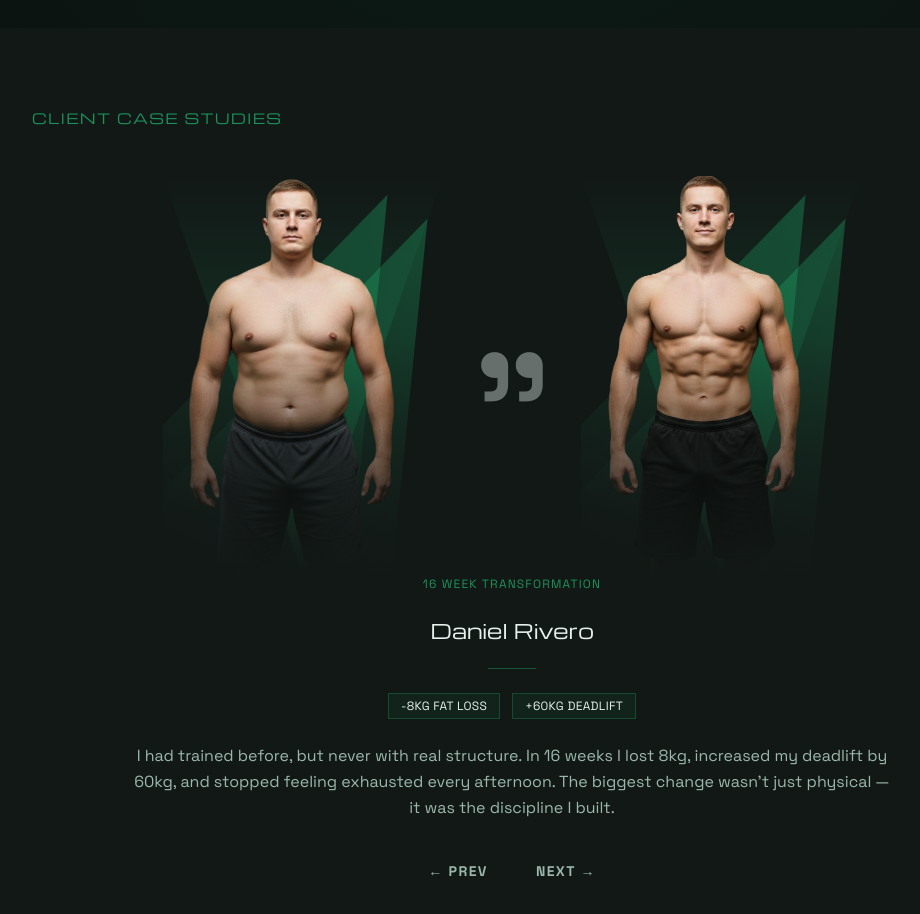
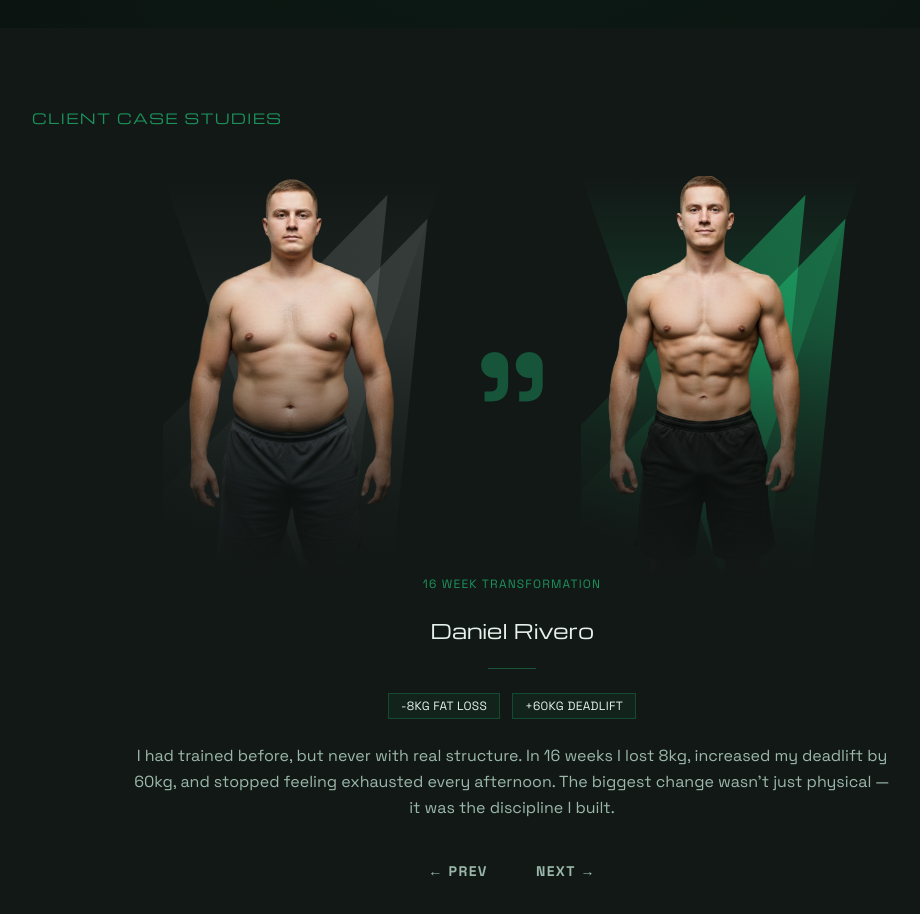
Before and after one commit to wcossior/fitness-web, a React (Vite) app: page / in a window 1280 px wide. Shown: the part 2720-3634 px from the top of the page, without its empty margins (128-1048 px from the left). Built offline with nearby package versions, Linux system fonts and the light colour scheme.

Commit message:
improving testimonial card

```diff
--- a/src/components/Results/Testimonial.tsx
+++ b/src/components/Results/Testimonial.tsx
@@ -15,9 +15,9 @@ export const Testimonial = ({ photoBefore, photoAfter, name, quote, duration, me
             <div className="hidden lg:grid grid-cols-7">
                 <div className="col-span-3 place-self-end">
                     <div className="relative overflow-hidden h-100 w-70 self-end">
-                        <div className="absolute h-full w-full rotate-25 bg-gradient-to-b from-primary/25 to-transparent [clip-path:polygon(50%_0%,_0%_100%,_100%_100%)] z-1 top-0"></div>
-                        <div className="absolute h-full w-full rotate-25 bg-gradient-to-b from-primary/25 to-transparent [clip-path:polygon(50%_0%,_0%_100%,_100%_100%)] z-1 top-6 left-10"></div>
-                        <div className="absolute h-full w-full rotate-180 bg-gradient-to-b from-primary/25 to-transparent [clip-path:polygon(50%_0%,_0%_100%,_100%_100%)] z-1 inset-0"></div>
+                        <div className="absolute h-full w-full rotate-25 bg-gradient-to-b from-text-primary/15 to-transparent [clip-path:polygon(50%_0%,_0%_100%,_100%_100%)] z-1 top-0"></div>
+                        <div className="absolute h-full w-full rotate-25 bg-gradient-to-b from-text-primary/15 to-transparent [clip-path:polygon(50%_0%,_0%_100%,_100%_100%)] z-1 top-6 left-10"></div>
+                        <div className="absolute h-full w-full rotate-180 bg-gradient-to-b from-text-primary/15 to-transparent [clip-path:polygon(50%_0%,_0%_100%,_100%_100%)] z-1 inset-0"></div>
                         <img className="relative flex-2 h-100 object-contain z-2" src={photoBefore} alt="" />
                         <div className="absolute bottom-0 left-0 w-full h-60
                 bg-gradient-to-t from-surface to-transparent
@@ -27,14 +27,14 @@ export const Testimonial = ({ photoBefore, photoAfter, name, quote, duration, me
                 </div>
 
                 <div className="col-span-1 place-content-end justify-items-center">
-                    <p className="font-body opacity-40 text-[200px]">"</p>
+                    <p className="font-body text-primary/30 text-[200px]">"</p>
                 </div>
 
                 <div className="col-span-3">
                     <div className="relative overflow-hidden h-100 w-70 self-end">
-                        <div className="absolute h-full w-full rotate-25 bg-gradient-to-b from-primary/25 to-transparent [clip-path:polygon(50%_0%,_0%_100%,_100%_100%)] z-1 top-0"></div>
-                        <div className="absolute h-full w-full rotate-25 bg-gradient-to-b from-primary/25 to-transparent [clip-path:polygon(50%_0%,_0%_100%,_100%_100%)] z-1 top-6 left-10"></div>
-                        <div className="absolute h-full w-full rotate-180 bg-gradient-to-b from-primary/25 to-transparent [clip-path:polygon(50%_0%,_0%_100%,_100%_100%)] z-1 inset-0"></div>
+                        <div className="absolute h-full w-full rotate-25 bg-gradient-to-b from-primary/40 to-transparent [clip-path:polygon(50%_0%,_0%_100%,_100%_100%)] z-1 top-0"></div>
+                        <div className="absolute h-full w-full rotate-25 bg-gradient-to-b from-primary/40 to-transparent [clip-path:polygon(50%_0%,_0%_100%,_100%_100%)] z-1 top-6 left-10"></div>
+                        <div className="absolute h-full w-full rotate-180 bg-gradient-to-b from-primary/40 to-transparent [clip-path:polygon(50%_0%,_0%_100%,_100%_100%)] z-1 inset-0"></div>
                         <img className="relative flex-2 h-100 object-contain z-2" src={photoAfter} alt="" />
                         <div className="absolute bottom-0 left-0 w-full h-60
                 bg-gradient-to-t from-surface to-transparent
@@ -75,7 +75,7 @@ export const Testimonial = ({ photoBefore, photoAfter, name, quote, duration, me
 
             <div className="lg:hidden space-y-4 flex flex-col">
                 <div className="flex justify-between items-center">
-                    <p className="font-body opacity-40 text-9xl sm:text-[200px]">"</p>
+                    <p className="font-body text-primary/30 text-9xl sm:text-[200px]">"</p>
                     <div className="w-28 h-28 sm:w-40 sm:h-40">
                         <div className="rounded-full overflow-hidden w-full h-full border border-primary/30">
                             <img
```
